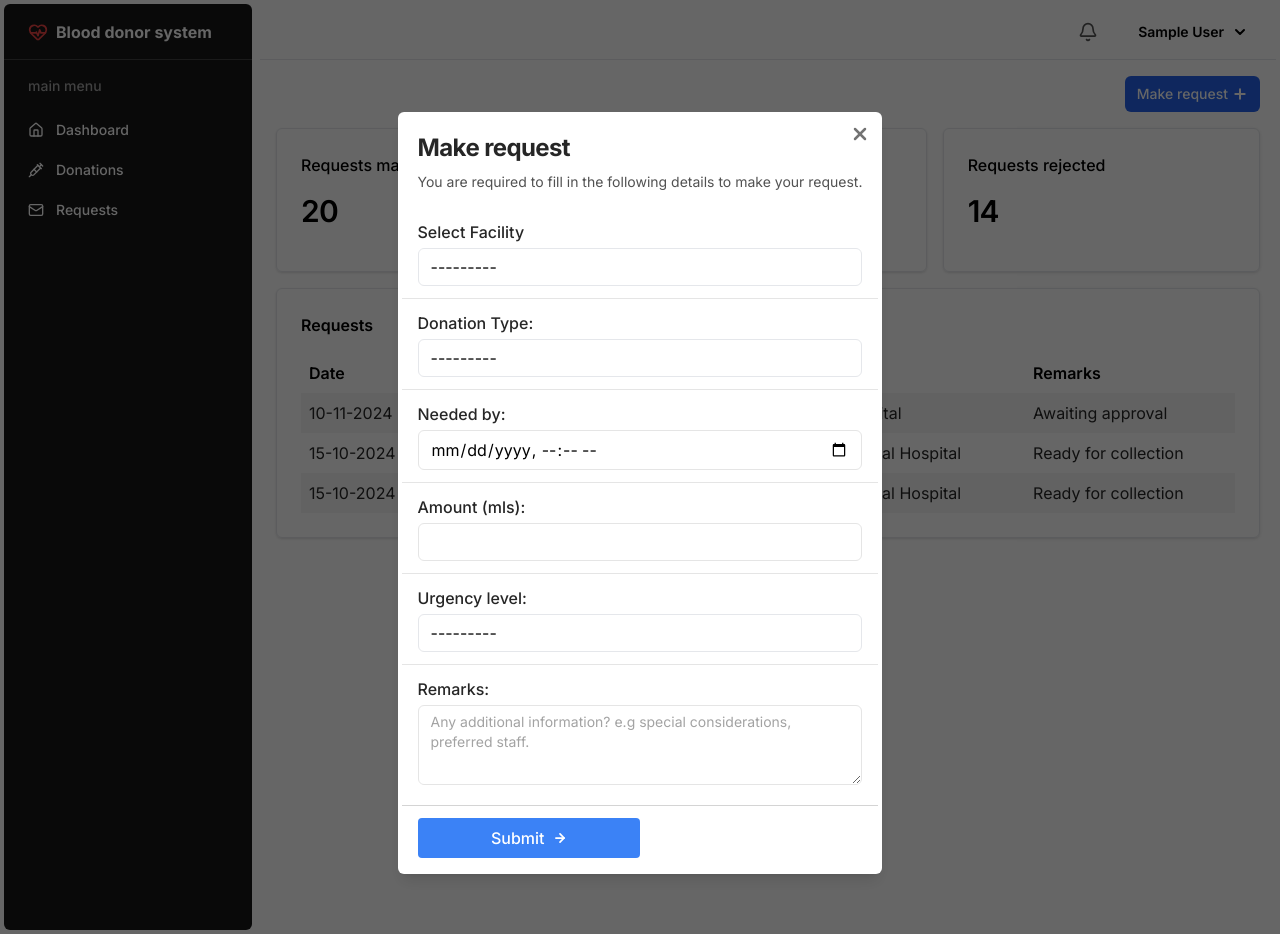
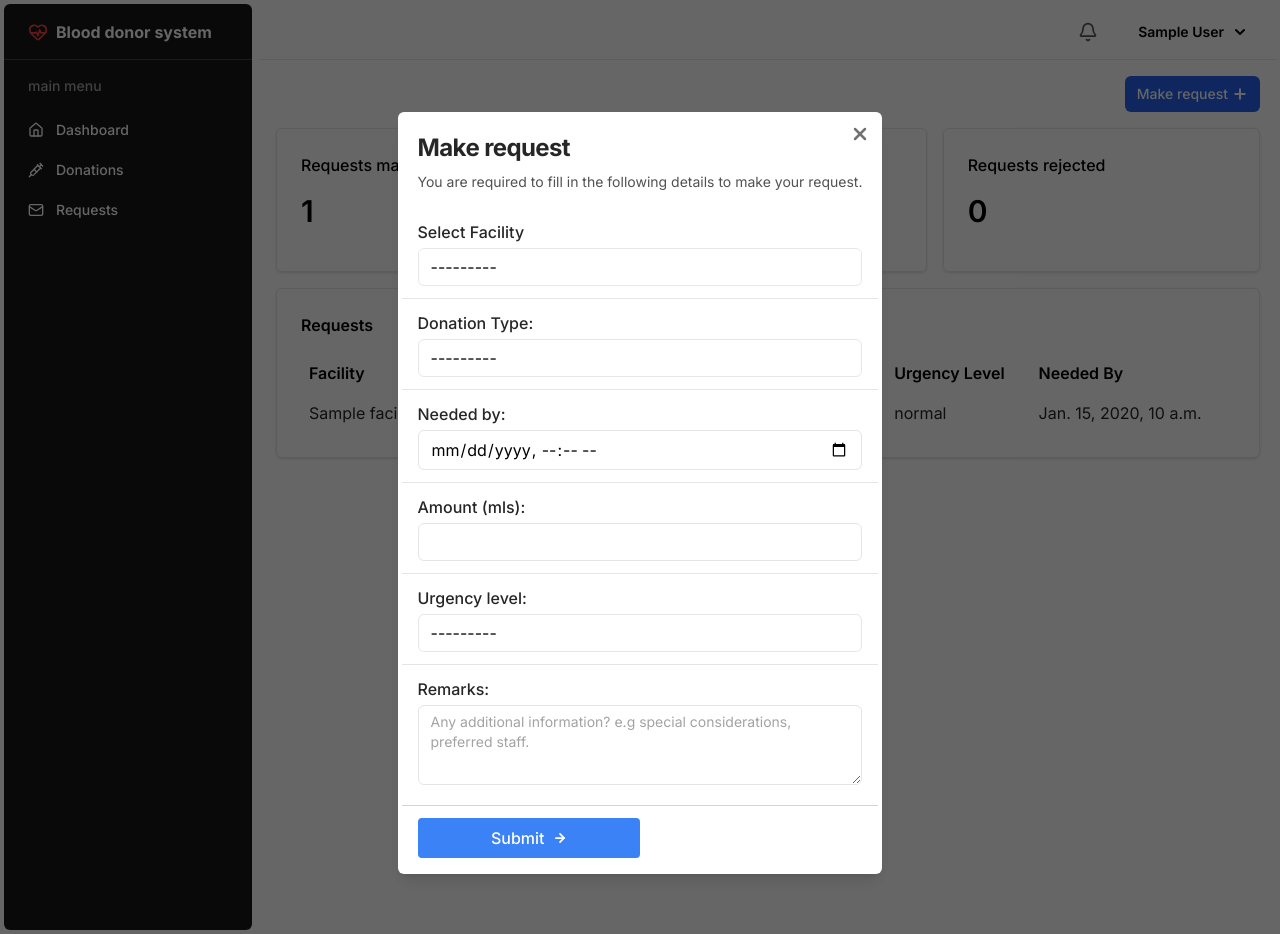
Before and after one commit to Jeff-Maina/blood-donor-system, a Django app: page /user/donations/make-request/ in a window 1280 px wide. Run offline with Django 4.2, Linux system fonts and the light colour scheme; a user stored in the database is signed in; tables that the repository leaves empty hold one stand-in row (values such as "Sample post").

Commit message:
add requests table

```diff
--- a/bloodDonorSystem/templates/user/requests.html
+++ b/bloodDonorSystem/templates/user/requests.html
@@ -19,19 +19,19 @@
         <div class="w-full h-36 rounded-md shadow p-6 border">
             <div class="flex flex-col gap-4">
                 <p class="font-medium">Requests made</p>
-                <p class="text-3xl font-semibold tracking-tight">20</p>
+                <p class="text-3xl font-semibold tracking-tight">{{ total_requests }}</p>
             </div>
         </div>
         <div class="w-full h-36 rounded-md shadow p-6 border">
             <div class="flex flex-col gap-4">
                 <p class="font-medium">Requests approved</p>
-                <p class="text-3xl font-semibold tracking-tight">20</p>
+                <p class="text-3xl font-semibold tracking-tight">{{ approved_requests_count }}</p>
             </div>
         </div>
         <div class="w-full h-36 rounded-md shadow p-6 border">
             <div class="flex flex-col gap-4">
                 <p class="font-medium">Requests rejected</p>
-                <p class="text-3xl font-semibold tracking-tight">14</p>
+                <p class="text-3xl font-semibold tracking-tight">{{ rejected_requests_count }}</p>
             </div>
         </div>
 
@@ -44,39 +44,45 @@
             <table class="w-full">
                 <thead>
                     <tr class="">
-                        <th class="p-2 text-left font-semibold">Date</th>
-                        <th class="p-2 text-left font-semibold">Blood Group</th>
-                        <th class="p-2 text-left font-semibold">Units</th>
+                        <th class="p-2 text-left font-semibold">Facility</th>
+                        <th class="p-2 text-left font-semibold">Donation Type</th>
+                        <th class="p-2 text-left font-semibold">Request Amount</th>
                         <th class="p-2 text-left font-semibold">Status</th>
-                        <th class="p-2 text-left font-semibold">Facility</th>
-                        <th class="p-2 text-left font-semibold">Remarks</th>
+                        <th class="p-2 text-left font-semibold">Urgency Level</th>
+                        <th class="p-2 text-left font-semibold">Needed By</th>
                     </tr>
                 </thead>
                 <tbody>
-                    <tr class="bg-neutral-100">
-                        <td class="p-2  truncate text-neutral-800">10-11-2024</td>
-                        <td class="p-2  truncate text-neutral-800">A+</td>
-                        <td class="p-2  truncate text-neutral-800">2</td>
-                        <td class="p-2  truncate text-neutral-800">Pending</td>
-                        <td class="p-2  truncate text-neutral-800">Aga Khan Hospital</td>
-                        <td class="p-2  truncate text-neutral-800">Awaiting approval</td>
+                    {% for request in requests %}
+                    <tr class="{% if forloop.counter|divisibleby:2 %}bg-neutral-100 {% else %}bg-white{% endif %}">
+                        <td class="p-2  truncate text-neutral-800">{{ request.facility.name }}</td>
+                        <td class="p-2  truncate text-neutral-800">{{ request.request_type }}</td>
+                        <td class="p-2  truncate text-neutral-800">{{ request.request_amount }}</td>
+                        <td
+                            class="p-2.5 truncate h-full  text-neutral-800 text-sm  !capitalize flex  !items-center gap-2">
+
+                            {% if request.status == 'pending' %}
+                            <div class="text-purple-600 flex items-center  gap-2 font-medium">
+                                <i data-lucide="clock" class=" size-4" stroke-width="3"></i>
+                                <span>Pending</span>
+                            </div>
+                            {% elif request.status == 'approved' %}
+                            <div class="text-green-600 flex items-center  gap-2 font-medium">
+                                <i data-lucide="circle-check" class="size-4" stroke-width="3"></i>
+                                <span>Approved</span>
+                            </div>
+                            {% elif request.status == 'rejected' %}
+                            <div class="text-red-600 flex items-center  gap-2 font-medium">
+                                <i data-lucide="circle-check" class=" size-4" stroke-width="3"></i>
+                                <span>Rejected</span>
+                            </div>
+                            {% endif %}
+                        </td>
+                        <td class="p-2  truncate text-neutral-800">{{ request.urgency_level }}</td>
+                        <td class="p-2  truncate text-neutral-800">{{ request.needed_by }}</td>
                     </tr>
-                    <tr class="bg-white">
-                        <td class="p-2  truncate text-neutral-800">15-10-2024</td>
-                        <td class="p-2  truncate text-neutral-800">O-</td>
-                        <td class="p-2  truncate text-neutral-800">1</td>
-                        <td class="p-2  truncate text-neutral-800">Approved</td>
-                        <td class="p-2  truncate text-neutral-800">Kenyatta National Hospital</td>
-                        <td class="p-2  truncate text-neutral-800">Ready for collection</td>
-                    </tr>
-                    <tr class="bg-neutral-100">
-                        <td class="p-2  truncate text-neutral-800">15-10-2024</td>
-                        <td class="p-2  truncate text-neutral-800">O-</td>
-                        <td class="p-2  truncate text-neutral-800">1</td>
-                        <td class="p-2  truncate text-neutral-800">Approved</td>
-                        <td class="p-2  truncate text-neutral-800">Kenyatta National Hospital</td>
-                        <td class="p-2  truncate text-neutral-800">Ready for collection</td>
-                    </tr>
+                    {% endfor %}
+
                 </tbody>
             </table>
 
--- a/bloodDonorSystem/users/views.py
+++ b/bloodDonorSystem/users/views.py
@@ -159,13 +159,28 @@ def donations_view(request):
 @login_required
 def requests_view(request):
     user = request.user
-    profile = UserProfile.objects.filter(user=user).first()
 
     if user.is_superuser:
         return redirect('admin:index')  # Redirect to the admin index page
 
+    profile = UserProfile.objects.filter(user=user).first()
+    requests = profile.requests.all()
+    approved_requests_count = requests.filter(
+        status='approved').count()
+    rejected_requests_count = requests.filter(
+        status='rejected').count()
+    total_requests = requests.count()
+
     if user.role == 'individual':
-        return render(request, 'user/requests.html', {'user': user, 'profile': profile})
+        context = {
+            'user': user,
+            'profile': profile,
+            'requests': requests,
+            'approved_requests_count': approved_requests_count,
+            'rejected_requests_count': rejected_requests_count,
+            'total_requests': total_requests
+        }
+        return render(request, 'user/requests.html', context)
     else:
         return redirect(request, 'facility-dashboard')
 
@@ -290,6 +305,12 @@ def cancel_appointment(request, id):
 def make_request(request):
     user = request.user
     profile = UserProfile.objects.filter(user=user).first()
+    requests = profile.requests.all()
+    approved_requests_count = requests.filter(
+        status='approved').count()
+    rejected_requests_count = requests.filter(
+        status='rejected').count()
+    total_requests = requests.count()
 
     if request.method == 'POST':
         form = RequestBloodForm(request.POST)
@@ -301,7 +322,8 @@ def make_request(request):
             return redirect('requests')
         else:
 
-            return render(request, 'user/make-request.html', {'form': form, 'user': user, 'profile': profile})
+            return render(request, 'user/make-request.html',
+                          {'form': form, 'user': user, 'profile': profile, 'requests': requests, 'approved_requests_count': approved_requests_count, 'rejected_requests_count': rejected_requests_count, 'total_requests': total_requests})
     else:
         form = RequestBloodForm()
-    return render(request, 'user/make-request.html', {'form': form, 'user': user, 'profile': profile})
+    return render(request, 'user/make-request.html', {'form': form, 'user': user, 'profile': profile, 'requests': requests, 'approved_requests_count': approved_requests_count, 'rejected_requests_count': rejected_requests_count, 'total_requests': total_requests})
```
